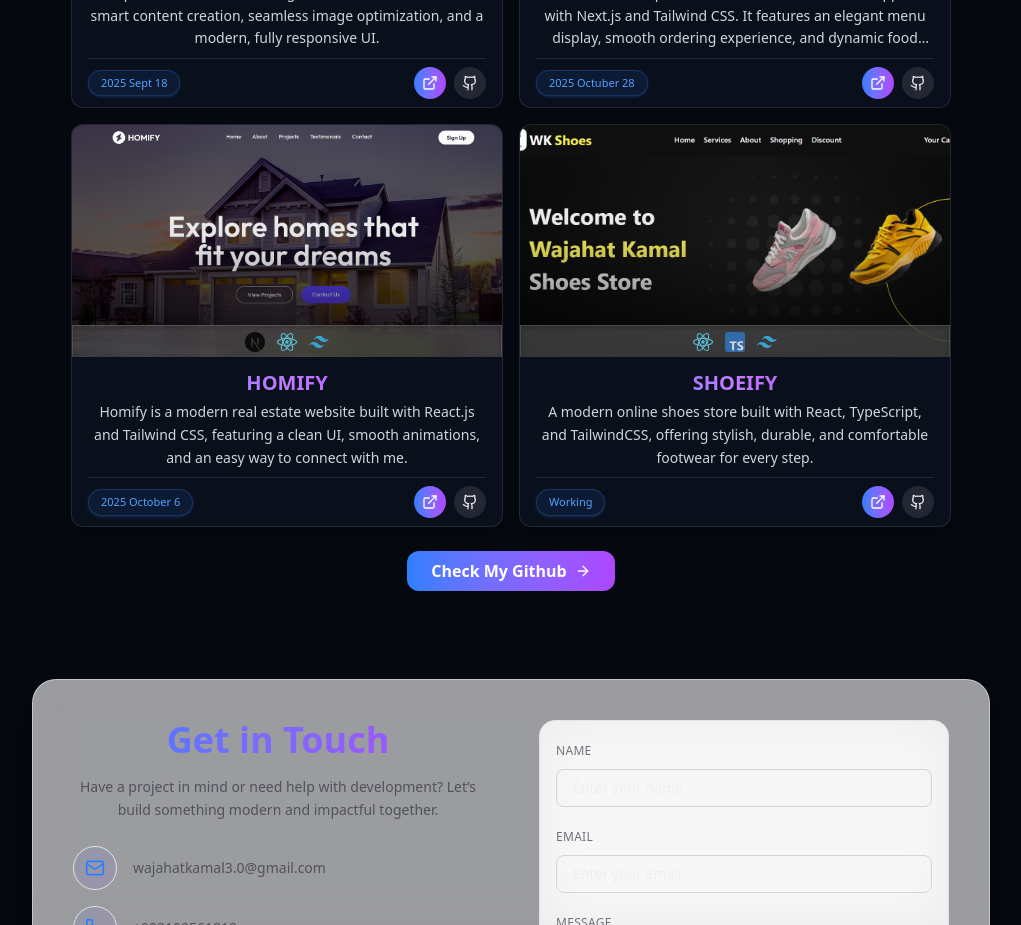
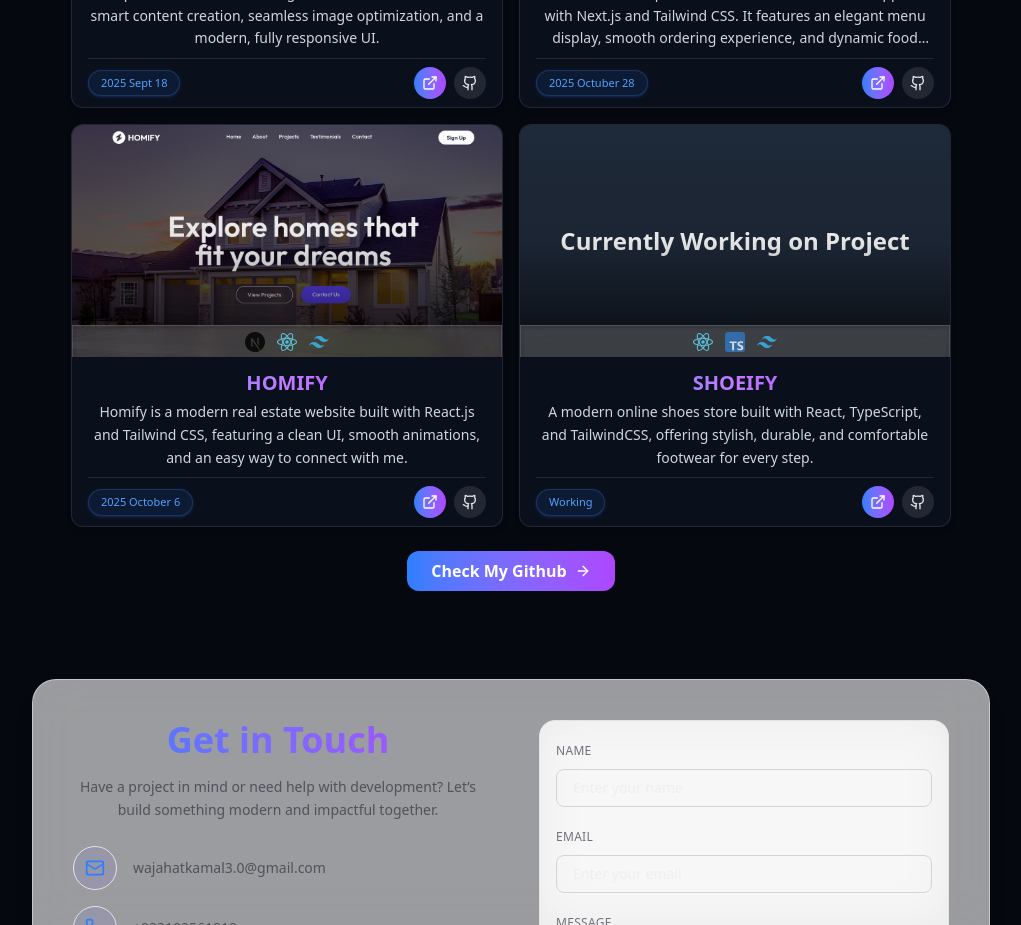
Before and after one commit to wajahat-kamal/Dev-Portfolio, a React (Vite) app: page / in a window 1280 px wide. Shown: the part 1920-2845 px from the top of the page, without its empty margins (129-1150 px from the left). Built offline with nearby package versions, Linux system fonts and the light colour scheme.

Commit message:
Update SHOEIFY project image handling: set image to null and add fallback message in ProjectCard for improved user experience.

```diff
--- a/src/assets/Data.js
+++ b/src/assets/Data.js
@@ -66,7 +66,7 @@ export const projects = [
     title: "SHOEIFY",
     description:
       "A modern online shoes store built with React, TypeScript, and TailwindCSS, offering stylish, durable, and comfortable footwear for every step.",
-    image: wkShoesStoreImg,
+    image: null,
     tags: [reactIcon, typescriptIcon, tailwindcssIcon],
     // demoURL: "https://shoeify-wk.vercel.app/",
     githubURL: "https://github.com/wajahat-kamal/Shoeify-React",
--- a/src/components/ProjectCard.jsx
+++ b/src/components/ProjectCard.jsx
@@ -21,12 +21,21 @@ const ProjectCard = ({ project, index }) => {
     >
       {/* Image */}
       <div className="relative w-full h-30 sm:h-58 overflow-hidden">
-        <img
-          src={project.image}
-          alt={project.title}
-          loading="lazy"
-          className="w-full h-full object-cover transition-transform duration-500 group-hover:scale-110"
-        />
+        {project.image ? (
+          <img
+            src={project.image}
+            alt={project.title}
+            loading="lazy"
+            className="w-full h-full object-cover transition-transform duration-500 ease-in-out group-hover:scale-110"
+          />
+        ) : (
+          <div className="w-full h-full flex justify-center items-center bg-gray-800 dark:bg-gray-900">
+            <h2 className="text-2xl font-bold text-white text-center px-4">
+              Currently Working on Project
+            </h2>
+          </div>
+        )}
+
         <div className="absolute inset-0 bg-gradient-to-t from-black/70 via-black/10 to-transparent"></div>
 
         {/* Tags */}
```
